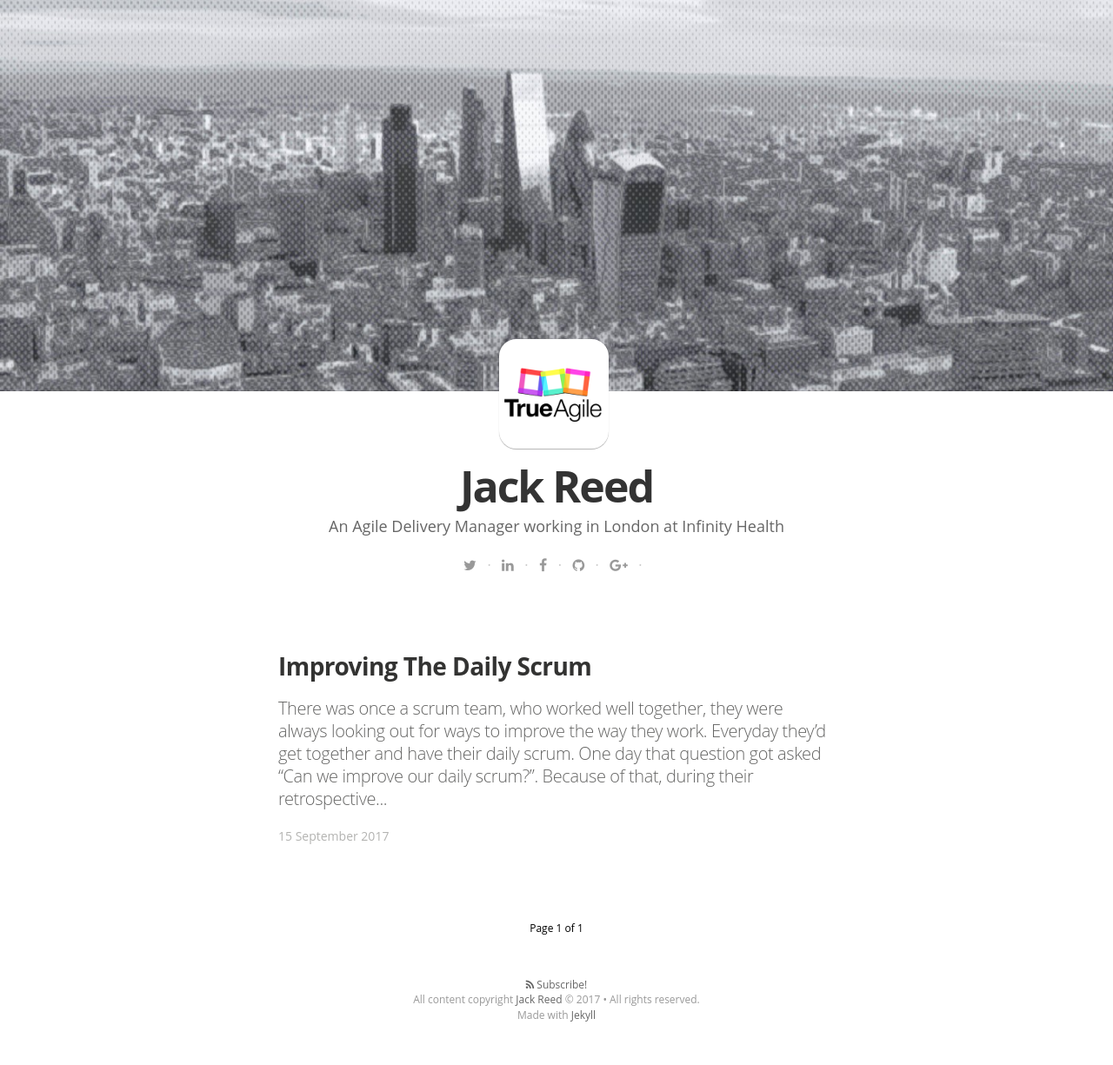
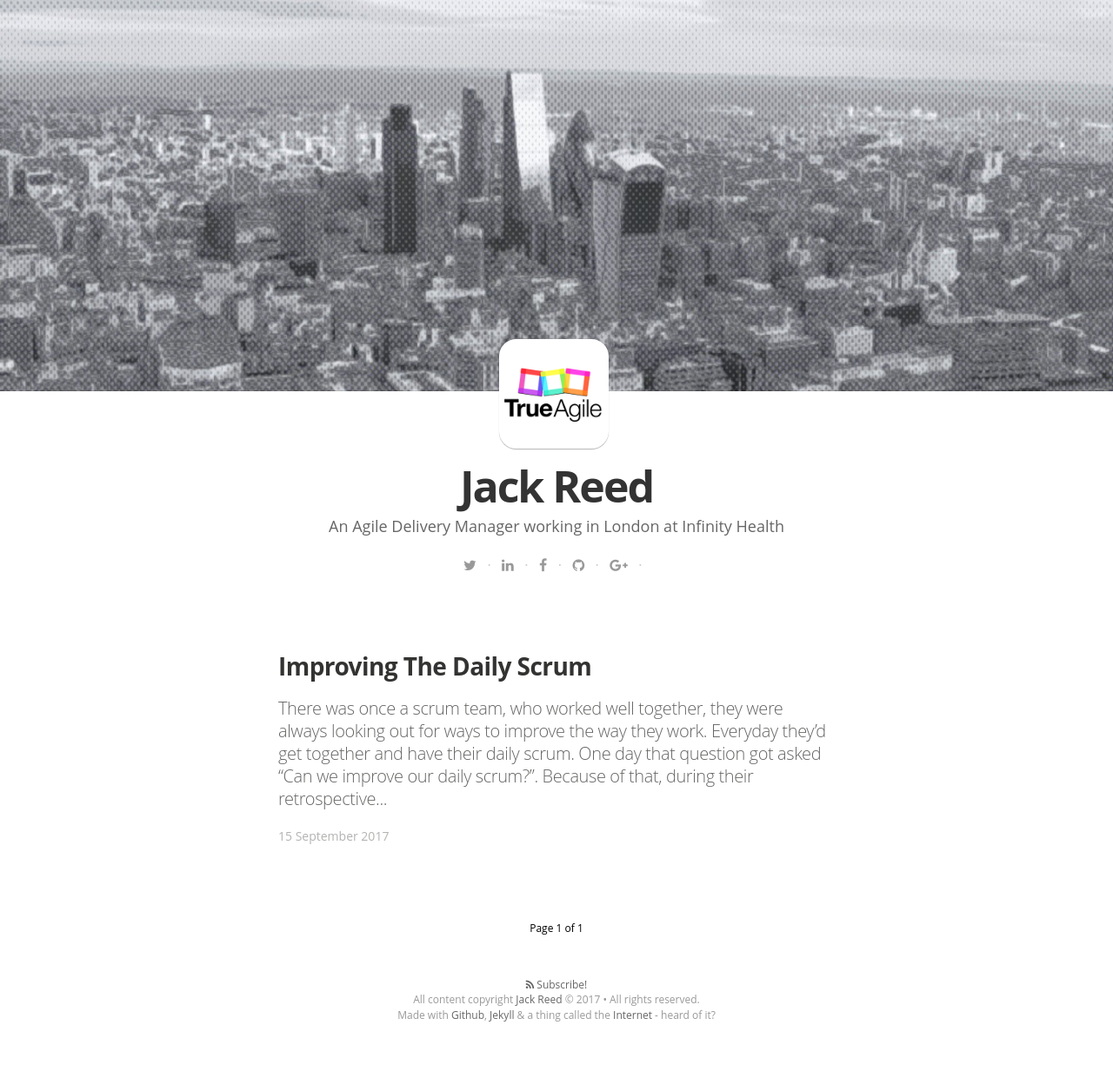
Before and after one commit to IamJackReed/JackReed, a Jekyll site: the page built from index.html, in a window 1280 px wide. Shown: the whole page at 87% size. Built offline with Jekyll 4.4.1, drawn with Linux system fonts in a browser that asks for light colours; nearby versions of some CDN libraries; some web fonts are replaced; the list of posts is cut into pages by our own code.

Commit message:
Update footer.html

```diff
--- a/_includes/footer.html
+++ b/_includes/footer.html
@@ -4,7 +4,7 @@
   <a class="subscribe" href="{{ "/feed.xml" | prepend: site.baseurl }}"> <span class="tooltip"> <i class="fa fa-rss"></i> Subscribe!</span></a>
     <div class="inner">
          <section class="copyright">All content copyright <a href="mailto:{{ site.email}}">{{ site.name }}</a> &copy; {{ site.time | date: '%Y' }} &bull; All rights reserved.</section>
-         <section class="poweredby">Made with <a href="http://jekyllrb.com"> Jekyll</a></section>
+         <section class="poweredby">Made with <a href="https://github.com/IamJackReed"> Github</a>,<a href="http://jekyllrb.com"> Jekyll</a> & a thing called the <a href="https://en.wikipedia.org/wiki/Internet">Internet</a> - heard of it?</section>
     </div>
 </footer>
 
```
